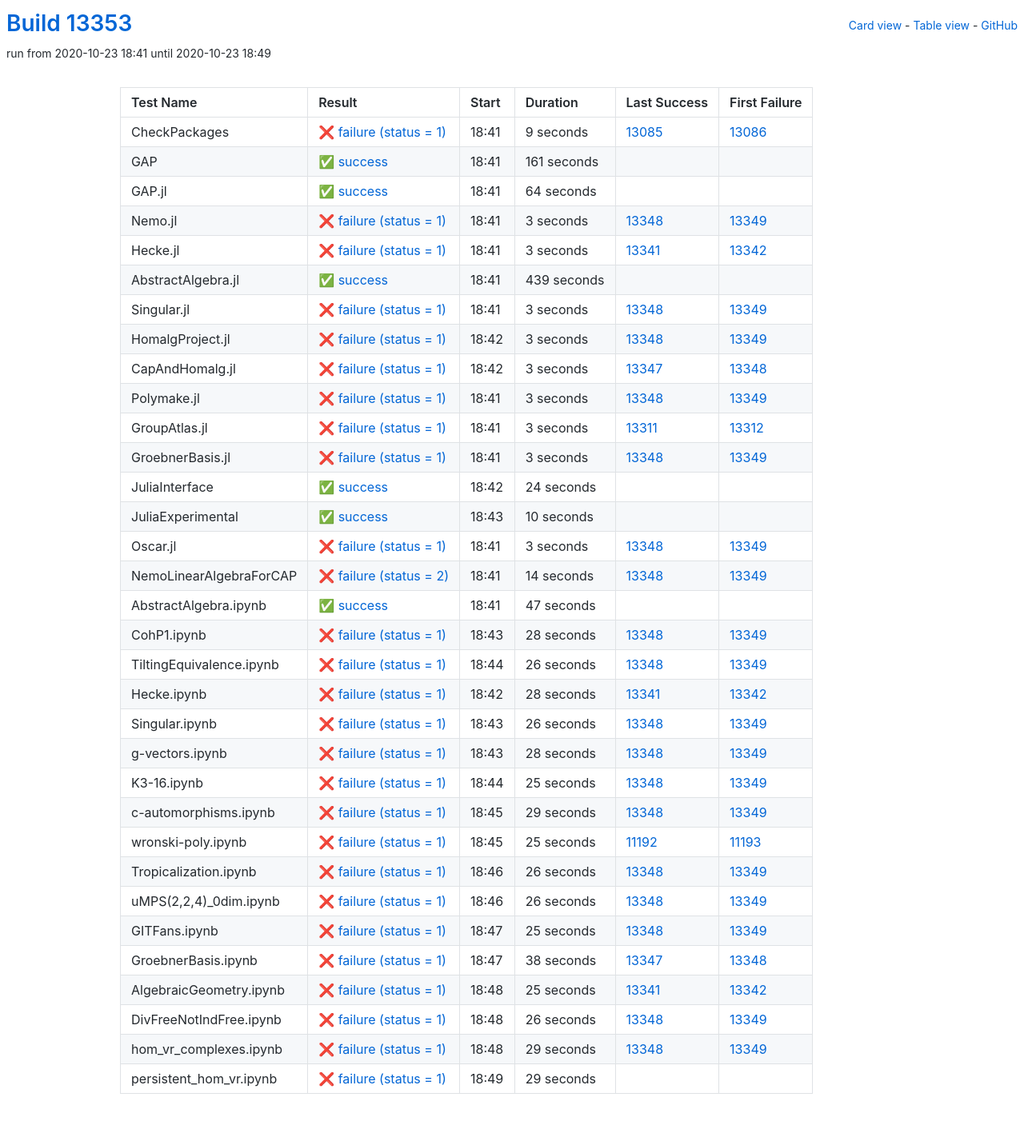
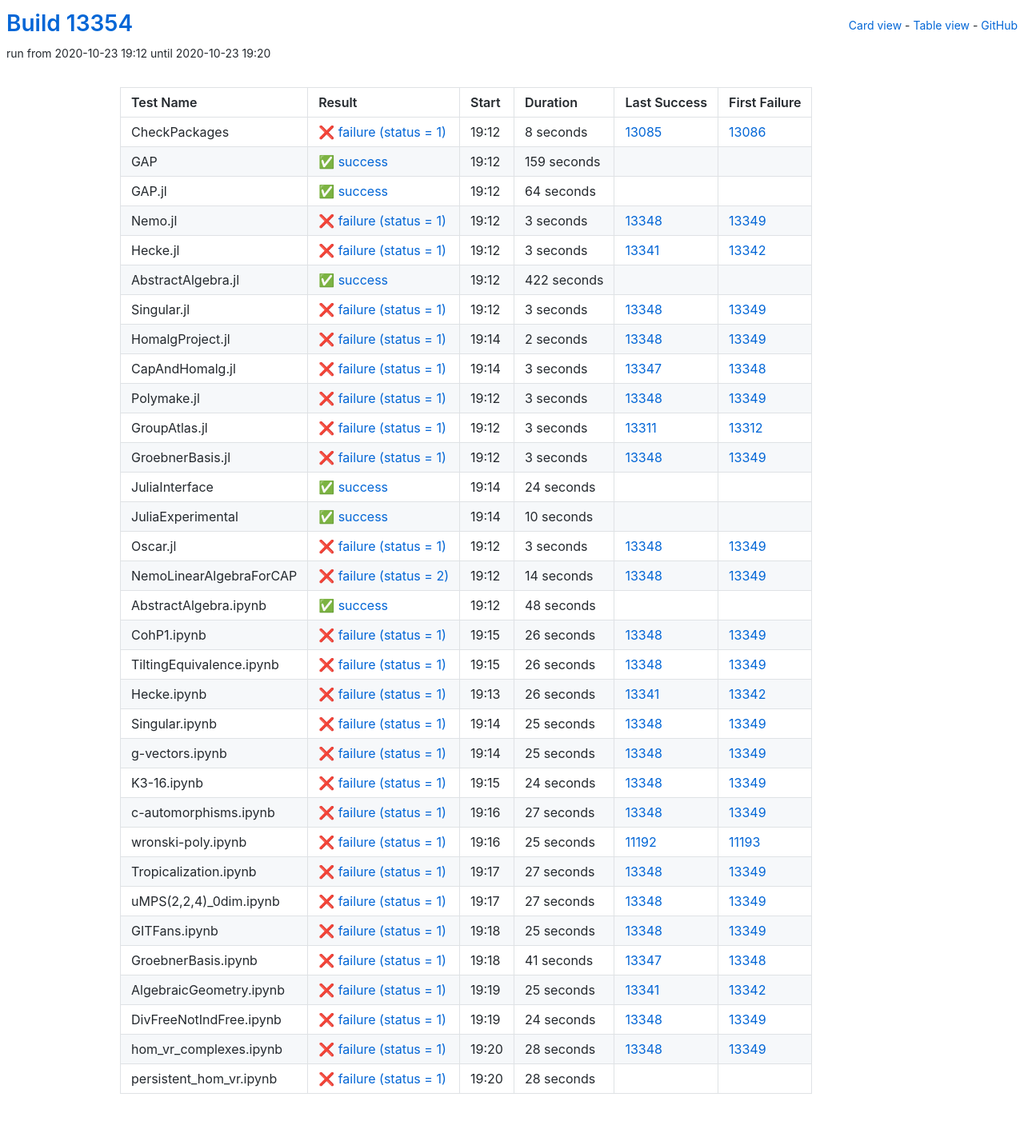
Before and after one commit to oscar-system/oscar-ci-status, a Jekyll site: the page built from table.html, in a window 1280 px wide. Shown: the whole page at 80% size. Built offline with Jekyll 4.4.1, drawn with Linux system fonts in a browser that asks for light colours.

Commit message:
Build #13354

```diff
--- a/_data/ci.yml
+++ b/_data/ci.yml
@@ -1,6 +1,6 @@
 ---
-build: 13353
-build_url: https://oscarci.mathematik.uni-kl.de/job/oscar/13353/
+build: 13354
+build_url: https://oscarci.mathematik.uni-kl.de/job/oscar/13354/
 job: oscar
 organization: oscar-system
 repo: oscar-ci-status
@@ -8,32 +8,32 @@
 tests:
 - name: CheckPackages
   id: checkpackages
-  log: https://oscarci.mathematik.uni-kl.de/job/oscar/13353/artifact/logs/build-13353/CheckPackages.log
-  start: 2020-10-23 18:41
+  log: https://oscarci.mathematik.uni-kl.de/job/oscar/13354/artifact/logs/build-13354/CheckPackages.log
+  start: 2020-10-23 19:12
   success: false
   exitcode: 1
   status: failure
-  duration: 9
+  duration: 8
   last_success: 13085
   last_success_url: https://oscarci.mathematik.uni-kl.de/job/oscar/13085/
   first_failure: 13086
   first_failure_url: https://oscarci.mathematik.uni-kl.de/job/oscar/13086/
 - name: GAP
   id: gap
-  log: https://oscarci.mathematik.uni-kl.de/job/oscar/13353/artifact/logs/build-13353/GAP.log
-  start: 2020-10-23 18:41
+  log: https://oscarci.mathematik.uni-kl.de/job/oscar/13354/artifact/logs/build-13354/GAP.log
+  start: 2020-10-23 19:12
   success: true
   exitcode: 0
   status: success
-  duration: 161
+  duration: 159
   last_success: false
   last_success_url:
   first_failure: false
   first_failure_url:
 - name: GAP.jl
   id: gap-jl
-  log: https://oscarci.mathematik.uni-kl.de/job/oscar/13353/artifact/logs/build-13353/GAP.jl.log
-  start: 2020-10-23 18:41
+  log: https://oscarci.mathematik.uni-kl.de/job/oscar/13354/artifact/logs/build-13354/GAP.jl.log
+  start: 2020-10-23 19:12
   success: true
   exitcode: 0
   status: success
@@ -44,8 +44,8 @@
   first_failure_url:
 - name: Nemo.jl
   id: nemo-jl
-  log: https://oscarci.mathematik.uni-kl.de/job/oscar/13353/artifact/logs/build-13353/Nemo.jl.log
-  start: 2020-10-23 18:41
+  log: https://oscarci.mathematik.uni-kl.de/job/oscar/13354/artifact/logs/build-13354/Nemo.jl.log
+  start: 2020-10-23 19:12
   success: false
   exitcode: 1
   status: failure
@@ -56,8 +56,8 @@
   first_failure_url: https://oscarci.mathematik.uni-kl.de/job/oscar/13349/
 - name: Hecke.jl
   id: hecke-jl
-  log: https://oscarci.mathematik.uni-kl.de/job/oscar/13353/artifact/logs/build-13353/Hecke.jl.log
-  start: 2020-10-23 18:41
+  log: https://oscarci.mathematik.uni-kl.de/job/oscar/13354/artifact/logs/build-13354/Hecke.jl.log
+  start: 2020-10-23 19:12
   success: false
   exitcode: 1
   status: failure
@@ -68,20 +68,20 @@
   first_failure_url: https://oscarci.mathematik.uni-kl.de/job/oscar/13342/
 - name: AbstractAlgebra.jl
   id: abstractalgebra-jl
-  log: https://oscarci.mathematik.uni-kl.de/job/oscar/13353/artifact/logs/build-13353/AbstractAlgebra.jl.log
-  start: 2020-10-23 18:41
+  log: https://oscarci.mathematik.uni-kl.de/job/oscar/13354/artifact/logs/build-13354/AbstractAlgebra.jl.log
+  start: 2020-10-23 19:12
   success: true
   exitcode: 0
   status: success
-  duration: 439
+  duration: 422
   last_success: false
   last_success_url:
   first_failure: false
   first_failure_url:
 - name: Singular.jl
   id: singular-jl
-  log: https://oscarci.mathematik.uni-kl.de/job/oscar/13353/artifact/logs/build-13353/Singular.jl.log
-  start: 2020-10-23 18:41
+  log: https://oscarci.mathematik.uni-kl.de/job/oscar/13354/artifact/logs/build-13354/Singular.jl.log
+  start: 2020-10-23 19:12
   success: false
   exitcode: 1
   status: failure
@@ -92,20 +92,20 @@
   first_failure_url: https://oscarci.mathematik.uni-kl.de/job/oscar/13349/
 - name: HomalgProject.jl
   id: homalgproject-jl
-  log: https://oscarci.mathematik.uni-kl.de/job/oscar/13353/artifact/logs/build-13353/HomalgProject.jl.log
-  start: 2020-10-23 18:42
+  log: https://oscarci.mathematik.uni-kl.de/job/oscar/13354/artifact/logs/build-13354/HomalgProject.jl.log
+  start: 2020-10-23 19:14
   success: false
   exitcode: 1
   status: failure
-  duration: 3
+  duration: 2
   last_success: 13348
   last_success_url: https://oscarci.mathematik.uni-kl.de/job/oscar/13348/
   first_failure: 13349
   first_failure_url: https://oscarci.mathematik.uni-kl.de/job/oscar/13349/
 - name: CapAndHomalg.jl
   id: capandhomalg-jl
-  log: https://oscarci.mathematik.uni-kl.de/job/oscar/13353/artifact/logs/build-13353/CapAndHomalg.jl.log
-  start: 2020-10-23 18:42
+  log: https://oscarci.mathematik.uni-kl.de/job/oscar/13354/artifact/logs/build-13354/CapAndHomalg.jl.log
+  start: 2020-10-23 19:14
   success: false
   exitcode: 1
   status: failure
@@ -116,8 +116,8 @@
   first_failure_url: https://oscarci.mathematik.uni-kl.de/job/oscar/13348/
 - name: Polymake.jl
   id: polymake-jl
-  log: https://oscarci.mathematik.uni-kl.de/job/oscar/13353/artifact/logs/build-13353/Polymake.jl.log
-  start: 2020-10-23 18:41
+  log: https://oscarci.mathematik.uni-kl.de/job/oscar/13354/artifact/logs/build-13354/Polymake.jl.log
+  start: 2020-10-23 19:12
   success: false
   exitcode: 1
   status: failure
@@ -128,8 +128,8 @@
   first_failure_url: https://oscarci.mathematik.uni-kl.de/job/oscar/13349/
 - name: GroupAtlas.jl
   id: groupatlas-jl
-  log: https://oscarci.mathematik.uni-kl.de/job/oscar/13353/artifact/logs/build-13353/GroupAtlas.jl.log
-  start: 2020-10-23 18:41
+  log: https://oscarci.mathematik.uni-kl.de/job/oscar/13354/artifact/logs/build-13354/GroupAtlas.jl.log
+  start: 2020-10-23 19:12
   success: false
   exitcode: 1
   status: failure
@@ -140,8 +140,8 @@
   first_failure_url: https://oscarci.mathematik.uni-kl.de/job/oscar/13312/
 - name: GroebnerBasis.jl
   id: groebnerbasis-jl
-  log: https://oscarci.mathematik.uni-kl.de/job/oscar/13353/artifact/logs/build-13353/GroebnerBasis.jl.log
-  start: 2020-10-23 18:41
+  log: https://oscarci.mathematik.uni-kl.de/job/oscar/13354/artifact/logs/build-13354/GroebnerBasis.jl.log
+  start: 2020-10-23 19:12
   success: false
   exitcode: 1
   status: failure
@@ -152,8 +152,8 @@
   first_failure_url: https://oscarci.mathematik.uni-kl.de/job/oscar/13349/
 - name: JuliaInterface
   id: juliainterface
-  log: https://oscarci.mathematik.uni-kl.de/job/oscar/13353/artifact/logs/build-13353/JuliaInterface.log
-  start: 2020-10-23 18:42
+  log: https://oscarci.mathematik.uni-kl.de/job/oscar/13354/artifact/logs/build-13354/JuliaInterface.log
+  start: 2020-10-23 19:14
   success: true
   exitcode: 0
   status: success
@@ -164,8 +164,8 @@
   first_failure_url:
 - name: JuliaExperimental
   id: juliaexperimental
-  log: https://oscarci.mathematik.uni-kl.de/job/oscar/13353/artifact/logs/build-13353/JuliaExperimental.log
-  start: 2020-10-23 18:43
+  log: https://oscarci.mathematik.uni-kl.de/job/oscar/13354/artifact/logs/build-13354/JuliaExperimental.log
+  start: 2020-10-23 19:14
   success: true
   exitcode: 0
   status: success
@@ -176,8 +176,8 @@
   first_failure_url:
 - name: Oscar.jl
   id: oscar-jl
-  log: https://oscarci.mathematik.uni-kl.de/job/oscar/13353/artifact/logs/build-13353/Oscar.jl.log
-  start: 2020-10-23 18:41
+  log: https://oscarci.mathematik.uni-kl.de/job/oscar/13354/artifact/logs/build-13354/Oscar.jl.log
+  start: 2020-10-23 19:12
   success: false
   exitcode: 1
   status: failure
@@ -188,8 +188,8 @@
   first_failure_url: https://oscarci.mathematik.uni-kl.de/job/oscar/13349/
 - name: NemoLinearAlgebraForCAP
   id: nemolinearalgebraforcap
-  log: https://oscarci.mathematik.uni-kl.de/job/oscar/13353/artifact/logs/build-13353/NemoLinearAlgebraForCAP.log
-  start: 2020-10-23 18:41
+  log: https://oscarci.mathematik.uni-kl.de/job/oscar/13354/artifact/logs/build-13354/NemoLinearAlgebraForCAP.log
+  start: 2020-10-23 19:12
   success: false
   exitcode: 2
   status: failure
@@ -200,32 +200,32 @@
   first_failure_url: https://oscarci.mathematik.uni-kl.de/job/oscar/13349/
 - name: AbstractAlgebra.ipynb
   id: abstractalgebra-ipynb
-  log: https://oscarci.mathematik.uni-kl.de/job/oscar/13353/artifact/logs/build-13353/AbstractAlgebra.ipynb.log
-  start: 2020-10-23 18:41
+  log: https://oscarci.mathematik.uni-kl.de/job/oscar/13354/artifact/logs/build-13354/AbstractAlgebra.ipynb.log
+  start: 2020-10-23 19:12
   success: true
   exitcode: 0
   status: success
-  duration: 47
+  duration: 48
   last_success: false
   last_success_url:
   first_failure: false
   first_failure_url:
 - name: CohP1.ipynb
   id: cohp1-ipynb
-  log: https://oscarci.mathematik.uni-kl.de/job/oscar/13353/artifact/logs/build-13353/CohP1.ipynb.log
-  start: 2020-10-23 18:43
+  log: https://oscarci.mathematik.uni-kl.de/job/oscar/13354/artifact/logs/build-13354/CohP1.ipynb.log
+  start: 2020-10-23 19:15
   success: false
   exitcode: 1
   status: failure
-  duration: 28
+  duration: 26
   last_success: 13348
   last_success_url: https://oscarci.mathematik.uni-kl.de/job/oscar/13348/
   first_failure: 13349
   first_failure_url: https://oscarci.mathematik.uni-kl.de/job/oscar/13349/
 - name: TiltingEquivalence.ipynb
   id: tiltingequivalence-ipynb
-  log: https://oscarci.mathematik.uni-kl.de/job/oscar/13353/artifact/logs/build-13353/TiltingEquivalence.ipynb.log
-  start: 2020-10-23 18:44
+  log: https://oscarci.mathematik.uni-kl.de/job/oscar/13354/artifact/logs/build-13354/TiltingEquivalence.ipynb.log
+  start: 2020-10-23 19:15
   success: false
   exitcode: 1
   status: failure
@@ -236,44 +236,20 @@
   first_failure_url: https://oscarci.mathematik.uni-kl.de/job/oscar/13349/
 - name: Hecke.ipynb
   id: hecke-ipynb
-  log: https://oscarci.mathematik.uni-kl.de/job/oscar/13353/artifact/logs/build-13353/Hecke.ipynb.log
-  start: 2020-10-23 18:42
+  log: https://oscarci.mathematik.uni-kl.de/job/oscar/13354/artifact/logs/build-13354/Hecke.ipynb.log
+  start: 2020-10-23 19:13
   success: false
   exitcode: 1
   status: failure
-  duration: 28
+  duration: 26
   last_success: 13341
   last_success_url: https://oscarci.mathematik.uni-kl.de/job/oscar/13341/
   first_failure: 13342
   first_failure_url: https://oscarci.mathematik.uni-kl.de/job/oscar/13342/
 - name: Singular.ipynb
   id: singular-ipynb
-  log: https://oscarci.mathematik.uni-kl.de/job/oscar/13353/artifact/logs/build-13353/Singular.ipynb.log
-  start: 2020-10-23 18:43
-  success: false
-  exitcode: 1
-  status: failure
-  duration: 26
-  last_success: 13348
-  last_success_url: https://oscarci.mathematik.uni-kl.de/job/oscar/13348/
-  first_failure: 13349
-  first_failure_url: https://oscarci.mathematik.uni-kl.de/job/oscar/13349/
-- name: g-vectors.ipynb
-  id: g-vectors-ipynb
-  log: https://oscarci.mathematik.uni-kl.de/job/oscar/13353/artifact/logs/build-13353/g-vectors.ipynb.log
-  start: 2020-10-23 18:43
-  success: false
-  exitcode: 1
-  status: failure
-  duration: 28
-  last_success: 13348
-  last_success_url: https://oscarci.mathematik.uni-kl.de/job/oscar/13348/
-  first_failure: 13349
-  first_failure_url: https://oscarci.mathematik.uni-kl.de/job/oscar/13349/
-- name: K3-16.ipynb
-  id: k3-16-ipynb
-  log: https://oscarci.mathematik.uni-kl.de/job/oscar/13353/artifact/logs/build-13353/K3-16.ipynb.log
-  start: 2020-10-23 18:44
+  log: https://oscarci.mathematik.uni-kl.de/job/oscar/13354/artifact/logs/build-13354/Singular.ipynb.log
+  start: 2020-10-23 19:14
   success: false
   exitcode: 1
   status: failure
@@ -282,22 +258,46 @@
   last_success_url: https://oscarci.mathematik.uni-kl.de/job/oscar/13348/
   first_failure: 13349
   first_failure_url: https://oscarci.mathematik.uni-kl.de/job/oscar/13349/
-- name: c-automorphisms.ipynb
-  id: c-automorphisms-ipynb
-  log: https://oscarci.mathematik.uni-kl.de/job/oscar/13353/artifact/logs/build-13353/c-automorphisms.ipynb.log
-  start: 2020-10-23 18:45
+- name: g-vectors.ipynb
+  id: g-vectors-ipynb
+  log: https://oscarci.mathematik.uni-kl.de/job/oscar/13354/artifact/logs/build-13354/g-vectors.ipynb.log
+  start: 2020-10-23 19:14
   success: false
   exitcode: 1
   status: failure
-  duration: 29
+  duration: 25
+  last_success: 13348
+  last_success_url: https://oscarci.mathematik.uni-kl.de/job/oscar/13348/
+  first_failure: 13349
+  first_failure_url: https://oscarci.mathematik.uni-kl.de/job/oscar/13349/
+- name: K3-16.ipynb
+  id: k3-16-ipynb
+  log: https://oscarci.mathematik.uni-kl.de/job/oscar/13354/artifact/logs/build-13354/K3-16.ipynb.log
+  start: 2020-10-23 19:15
+  success: false
+  exitcode: 1
+  status: failure
+  duration: 24
+  last_success: 13348
+  last_success_url: https://oscarci.mathematik.uni-kl.de/job/oscar/13348/
+  first_failure: 13349
+  first_failure_url: https://oscarci.mathematik.uni-kl.de/job/oscar/13349/
+- name: c-automorphisms.ipynb
+  id: c-automorphisms-ipynb
+  log: https://oscarci.mathematik.uni-kl.de/job/oscar/13354/artifact/logs/build-13354/c-automorphisms.ipynb.log
+  start: 2020-10-23 19:16
+  success: false
+  exitcode: 1
+  status: failure
+  duration: 27
   last_success: 13348
   last_success_url: https://oscarci.mathematik.uni-kl.de/job/oscar/13348/
   first_failure: 13349
   first_failure_url: https://oscarci.mathematik.uni-kl.de/job/oscar/13349/
 - name: wronski-poly.ipynb
   id: wronski-poly-ipynb
-  log: https://oscarci.mathematik.uni-kl.de/job/oscar/13353/artifact/logs/build-13353/wronski-poly.ipynb.log
-  start: 2020-10-23 18:45
+  log: https://oscarci.mathematik.uni-kl.de/job/oscar/13354/artifact/logs/build-13354/wronski-poly.ipynb.log
+  start: 2020-10-23 19:16
   success: false
   exitcode: 1
   status: failure
@@ -308,32 +308,32 @@
   first_failure_url: https://oscarci.mathematik.uni-kl.de/job/oscar/11193/
 - name: Tropicalization.ipynb
   id: tropicalization-ipynb
-  log: https://oscarci.mathematik.uni-kl.de/job/oscar/13353/artifact/logs/build-13353/Tropicalization.ipynb.log
-  start: 2020-10-23 18:46
+  log: https://oscarci.mathematik.uni-kl.de/job/oscar/13354/artifact/logs/build-13354/Tropicalization.ipynb.log
+  start: 2020-10-23 19:17
   success: false
   exitcode: 1
   status: failure
-  duration: 26
+  duration: 27
   last_success: 13348
   last_success_url: https://oscarci.mathematik.uni-kl.de/job/oscar/13348/
   first_failure: 13349
   first_failure_url: https://oscarci.mathematik.uni-kl.de/job/oscar/13349/
 - name: uMPS(2,2,4)_0dim.ipynb
   id: umps-2-2-4-0dim-ipynb
-  log: https://oscarci.mathematik.uni-kl.de/job/oscar/13353/artifact/logs/build-13353/uMPS-2-2-4-_0dim.ipynb.log
-  start: 2020-10-23 18:46
+  log: https://oscarci.mathematik.uni-kl.de/job/oscar/13354/artifact/logs/build-13354/uMPS-2-2-4-_0dim.ipynb.log
+  start: 2020-10-23 19:17
   success: false
   exitcode: 1
   status: failure
-  duration: 26
+  duration: 27
   last_success: 13348
   last_success_url: https://oscarci.mathematik.uni-kl.de/job/oscar/13348/
   first_failure: 13349
   first_failure_url: https://oscarci.mathematik.uni-kl.de/job/oscar/13349/
 - name: GITFans.ipynb
   id: gitfans-ipynb
-  log: https://oscarci.mathematik.uni-kl.de/job/oscar/13353/artifact/logs/build-13353/GITFans.ipynb.log
-  start: 2020-10-23 18:47
+  log: https://oscarci.mathematik.uni-kl.de/job/oscar/13354/artifact/logs/build-13354/GITFans.ipynb.log
+  start: 2020-10-23 19:18
   success: false
   exitcode: 1
   status: failure
@@ -344,20 +344,20 @@
   first_failure_url: https://oscarci.mathematik.uni-kl.de/job/oscar/13349/
 - name: GroebnerBasis.ipynb
   id: groebnerbasis-ipynb
-  log: https://oscarci.mathematik.uni-kl.de/job/oscar/13353/artifact/logs/build-13353/GroebnerBasis.ipynb.log
-  start: 2020-10-23 18:47
+  log: https://oscarci.mathematik.uni-kl.de/job/oscar/13354/artifact/logs/build-13354/GroebnerBasis.ipynb.log
+  start: 2020-10-23 19:18
   success: false
   exitcode: 1
   status: failure
-  duration: 38
+  duration: 41
   last_success: 13347
   last_success_url: https://oscarci.mathematik.uni-kl.de/job/oscar/13347/
   first_failure: 13348
   first_failure_url: https://oscarci.mathematik.uni-kl.de/job/oscar/13348/
 - name: AlgebraicGeometry.ipynb
   id: algebraicgeometry-ipynb
-  log: https://oscarci.mathematik.uni-kl.de/job/oscar/13353/artifact/logs/build-13353/AlgebraicGeometry.ipynb.log
-  start: 2020-10-23 18:48
+  log: https://oscarci.mathematik.uni-kl.de/job/oscar/13354/artifact/logs/build-13354/AlgebraicGeometry.ipynb.log
+  start: 2020-10-23 19:19
   success: false
   exitcode: 1
   status: failure
@@ -368,36 +368,36 @@
   first_failure_url: https://oscarci.mathematik.uni-kl.de/job/oscar/13342/
 - name: DivFreeNotIndFree.ipynb
   id: divfreenotindfree-ipynb
-  log: https://oscarci.mathematik.uni-kl.de/job/oscar/13353/artifact/logs/build-13353/DivFreeNotIndFree.ipynb.log
-  start: 2020-10-23 18:48
+  log: https://oscarci.mathematik.uni-kl.de/job/oscar/13354/artifact/logs/build-13354/DivFreeNotIndFree.ipynb.log
+  start: 2020-10-23 19:19
   success: false
   exitcode: 1
   status: failure
-  duration: 26
+  duration: 24
   last_success: 13348
   last_success_url: https://oscarci.mathematik.uni-kl.de/job/oscar/13348/
   first_failure: 13349
   first_failure_url: https://oscarci.mathematik.uni-kl.de/job/oscar/13349/
 - name: hom_vr_complexes.ipynb
   id: hom-vr-complexes-ipynb
-  log: https://oscarci.mathematik.uni-kl.de/job/oscar/13353/artifact/logs/build-13353/hom_vr_complexes.ipynb.log
-  start: 2020-10-23 18:48
+  log: https://oscarci.mathematik.uni-kl.de/job/oscar/13354/artifact/logs/build-13354/hom_vr_complexes.ipynb.log
+  start: 2020-10-23 19:20
   success: false
   exitcode: 1
   status: failure
-  duration: 29
+  duration: 28
   last_success: 13348
   last_success_url: https://oscarci.mathematik.uni-kl.de/job/oscar/13348/
   first_failure: 13349
   first_failure_url: https://oscarci.mathematik.uni-kl.de/job/oscar/13349/
 - name: persistent_hom_vr.ipynb
   id: persistent-hom-vr-ipynb
-  log: https://oscarci.mathematik.uni-kl.de/job/oscar/13353/artifact/logs/build-13353/persistent_hom_vr.ipynb.log
-  start: 2020-10-23 18:49
+  log: https://oscarci.mathematik.uni-kl.de/job/oscar/13354/artifact/logs/build-13354/persistent_hom_vr.ipynb.log
+  start: 2020-10-23 19:20
   success: false
   exitcode: 1
   status: failure
-  duration: 29
+  duration: 28
   last_success: false
   last_success_url:
   first_failure: false
```
Also changed, not shown: README.md.
